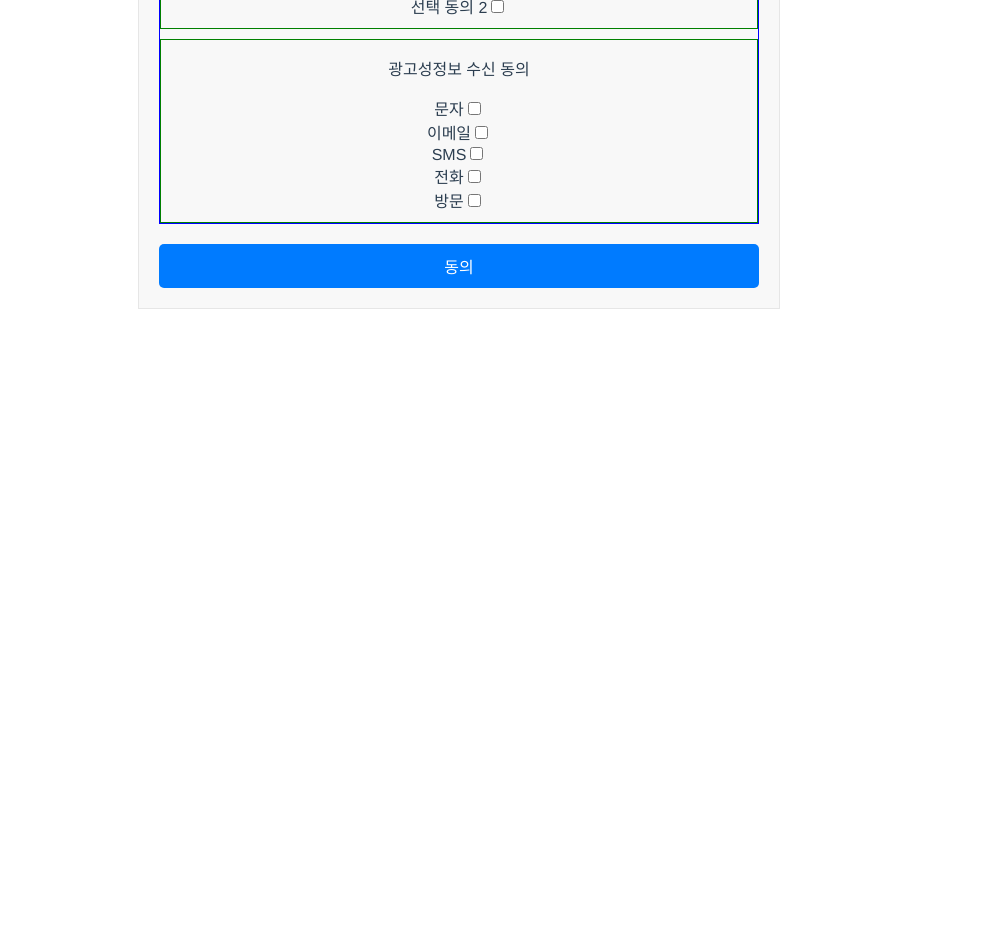
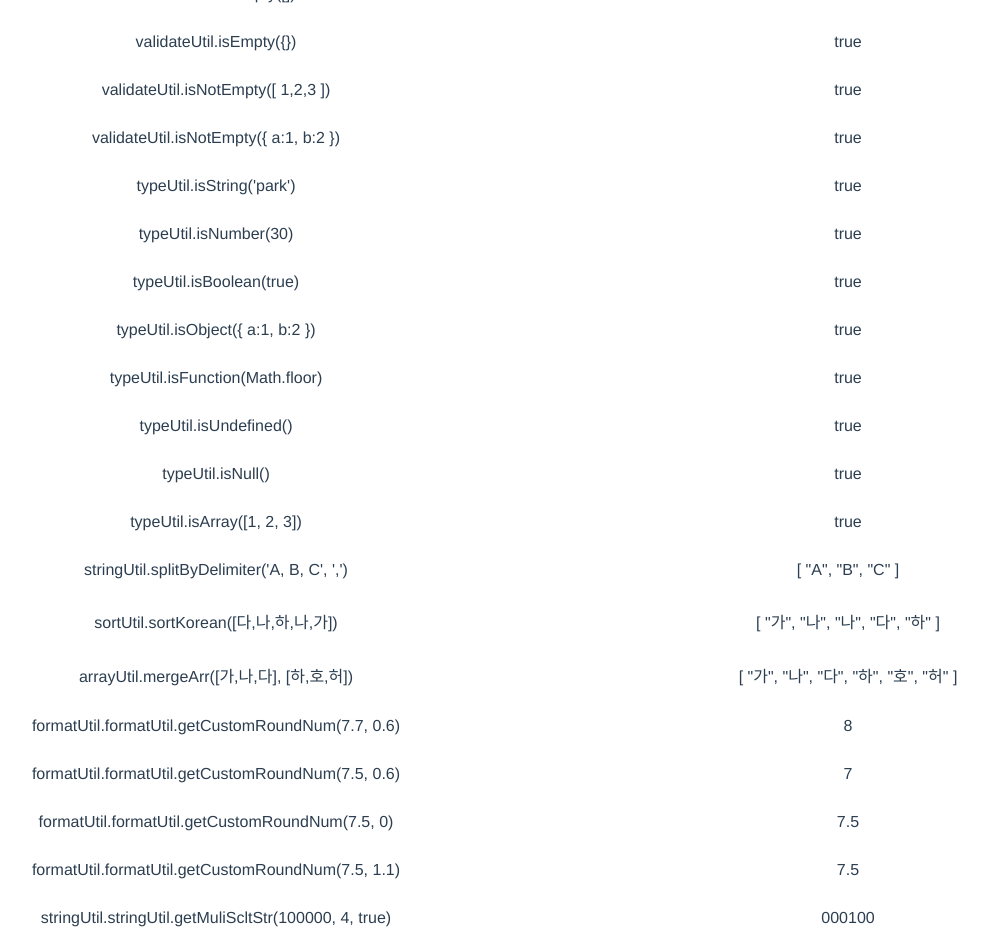
Before and after one commit to pjhyng0125/pjh-frontend-util-js, a Vue app in the folder pjh-frontend-util-vue/: page / in a window 1280 px wide. Shown: the part 480-1430 px from the top of the page, without its empty margins (181-1169 px from the left). Before the commit the page ends 800 px from the top, so only its background shows below. Built offline with nearby package versions, Linux system fonts and the light colour scheme.

Commit message:
format 공통 js 추가, string 공통 함수 추가

```diff
--- a/pjh-frontend-util-vue/src/App.vue
+++ b/pjh-frontend-util-vue/src/App.vue
@@ -1,20 +1,20 @@
 <template>
   <!-- <HelloWorld msg="Welcome to Your Vue.js App"/> -->
-  <!-- <UtilTest/> -->
-  <StplTest/>
+  <UtilTest/>
+  <!-- <StplTest/> -->
 </template>
 
 <script>
 // import HelloWorld from './components/HelloWorld.vue'
-// import UtilTest from './components/UtilTest.vue'
-import StplTest from './components/StplTest.vue'
+import UtilTest from './components/UtilTest.vue'
+// import StplTest from './components/StplTest.vue'
 
 export default {
   name: 'App',
   components: {
     // HelloWorld,
-    // UtilTest,
-    StplTest,
+    UtilTest,
+    // StplTest,
   }
 }
 </script>
--- a/pjh-frontend-util-vue/src/components/UtilTest.vue
+++ b/pjh-frontend-util-vue/src/components/UtilTest.vue
@@ -17,6 +17,7 @@ import { typeUtil } from "../js/util/type";
 import { stringUtil } from "../js/util/string";
 import { sortUtil } from "../js/util/sort";
 import { arrayUtil } from "../js/util/array";
+import { formatUtil } from "../js/util/format";
 
 export default {
   name: 'UtilTest',
@@ -178,6 +179,41 @@ export default {
             return arrayUtil.mergeArr(['가', '나', '다'], ['하', '호', '허']);
           },
         },
+        {
+          utilTxt: 'formatUtil',
+          funcTxt: 'formatUtil.getCustomRoundNum(7.7, 0.6)',
+          call: () => {
+            return formatUtil.getCustomRoundNum(7.7, 0.6);
+          },
+        },
+        {
+          utilTxt: 'formatUtil',
+          funcTxt: 'formatUtil.getCustomRoundNum(7.5, 0.6)',
+          call: () => {
+            return formatUtil.getCustomRoundNum(7.5, 0.6);
+          },
+        },
+        {
+          utilTxt: 'formatUtil',
+          funcTxt: 'formatUtil.getCustomRoundNum(7.5, 0)',
+          call: () => {
+            return formatUtil.getCustomRoundNum(7.5, 0);
+          },
+        },
+        {
+          utilTxt: 'formatUtil',
+          funcTxt: 'formatUtil.getCustomRoundNum(7.5, 1.1)',
+          call: () => {
+            return formatUtil.getCustomRoundNum(7.5, 1.1);
+          },
+        },
+        {
+          utilTxt: 'stringUtil',
+          funcTxt: 'stringUtil.getMuliScltStr(100000, 4, true)',
+          call: () => {
+            return stringUtil.getMuliScltStr('000000', 4, true);
+          },
+        },
       ],
       oddArr: [],
       evenArr: [],
--- /dev/null
+++ b/pjh-frontend-util-vue/src/js/util/format.js
@@ -0,0 +1,25 @@
+/**
+ * 포멧팅 유틸리티 js
+ */
+export const formatUtil = {
+  /**
+   * 커스텀 반올림 숫자 반환
+   * @param {number} realNum 실수 (소수점 있는 숫자)
+   * @param {number} baseFloatVal 기준 소수점 값
+   * @returns {number} customRoundNum
+   */
+  getCustomRoundNum: (realNum, baseFloatVal) => {
+    if (baseFloatVal <= 0 || baseFloatVal >= 1) {
+      return realNum;
+    }
+
+    const intPart = Math.floor(realNum); // 정수 부분
+    const floatPart = realNum - intPart; // 소수 부분
+
+    if (floatPart >= baseFloatVal) {
+      return intPart + 1;
+    }
+
+    return intPart;
+  },
+};
--- a/pjh-frontend-util-vue/src/js/util/string.js
+++ b/pjh-frontend-util-vue/src/js/util/string.js
@@ -11,4 +11,19 @@ export const stringUtil = {
   splitByDelimiter: (s, d) => {
     return s.split(d);
   },
+
+  /*
+   * 다건 선택 문자열 반환
+   * @param {string} chgBfStr	변경전 문자열
+   * @param {string} updtDigit 갱신한 자릿수 (1부터 시작)
+   * @param {boolean} isChecked checked 여부
+   * @returns {string} multiScltStr 다건선택 문자열
+   */
+  getMuliScltStr: (chgBfStr, updtDigit, isChecked) => {
+    let splitArr = chgBfStr.split("");
+    splitArr[updtDigit - 1] = isChecked === true ? "1" : "0";
+
+    const multiScltStr = splitArr.join("");
+    return multiScltStr;
+  },
 };
```
